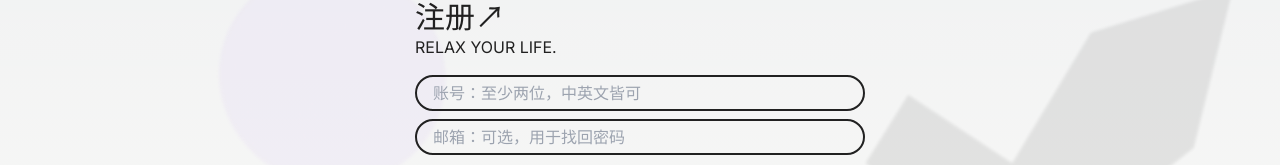
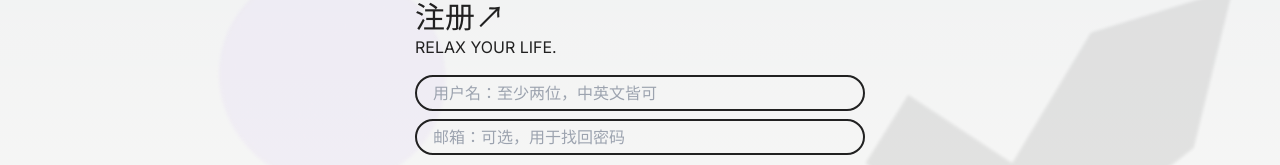
Before and after one commit to 5unnyWind/jijian, a Next.js app: page /enroll in a window 1280 px wide. Shown: the part 121-286 px from the top of the page. Built offline with nearby package versions, Linux system fonts and the light colour scheme; no server answers.

Commit message:
feat: '用户名'

```diff
--- a/app/enroll/page.tsx
+++ b/app/enroll/page.tsx
@@ -48,7 +48,7 @@ export default function Enroll() {
           <input
             name="username"
             type="text"
-            placeholder="账号：至少两位，中英文皆可"
+            placeholder="用户名：至少两位，中英文皆可"
             className="bg-transparent outline-none border-2 border-foreground w-full rounded-full p-1 pl-4"
             aria-describedby="username-error"
           />
```
